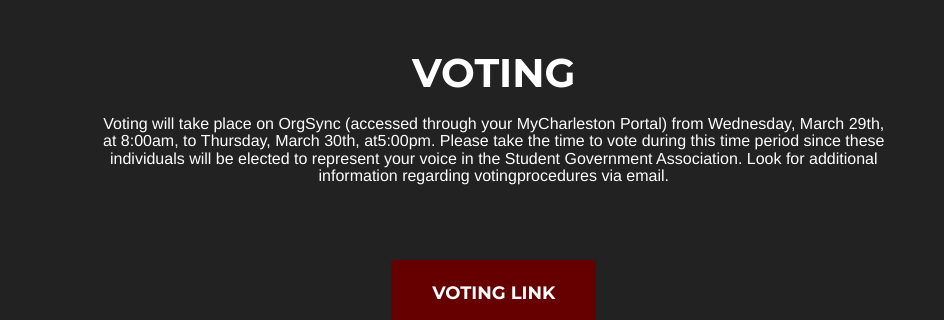
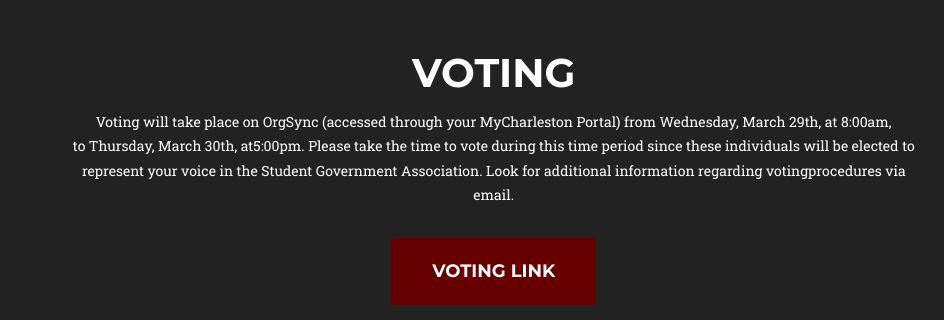
Before and after one commit to elizastarr/election, a website: page index.html in a window 1280 px wide. Shown: the part 4557-4877 px from the top of the page, 0-944 px from the left. Drawn offline with nearby package versions, Linux system fonts and the light colour scheme; a web font is replaced by a local one.

Commit message:
Edited voting format

```diff
--- a/index.html
+++ b/index.html
@@ -379,7 +379,8 @@
             <div class="row">
                 <div class="col-md-9 text-center">
                     <h2 class="section-heading" style="color: white;">Voting</h2>
-                    <h3 class="section-subheading text-muted" style="color: white; font-style: normal;">Voting will take place on OrgSync (accessed through your MyCharleston Portal) from Wednesday, March 29th, at 8:00am, to Thursday, March 30th, at5:00pm. Please take the time to vote during this time period since these individuals will be elected to represent your voice in the Student Government Association. Look for additional information regarding votingprocedures via email.</h3>
+                    <p class="text-muted" style="color: white; font-style: normal;">Voting will take place on OrgSync (accessed through your MyCharleston Portal) from Wednesday, March 29th, at 8:00am, to Thursday, March 30th, at5:00pm. Please take the time to vote during this time period since these individuals will be elected to represent your voice in the Student Government Association. Look for additional information regarding votingprocedures via email.</p>
+                    <br>
                     <a href="https://orgsync.com/login/college-of-charleston" class="page-scroll btn btn-xl">Voting Link</a>
                 </div>
                 <div class="col-md-3">
```
